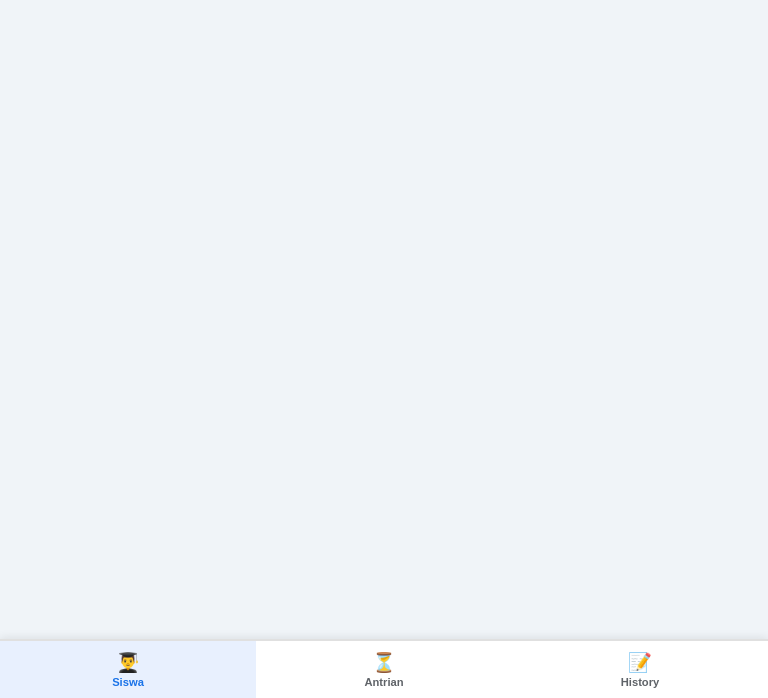
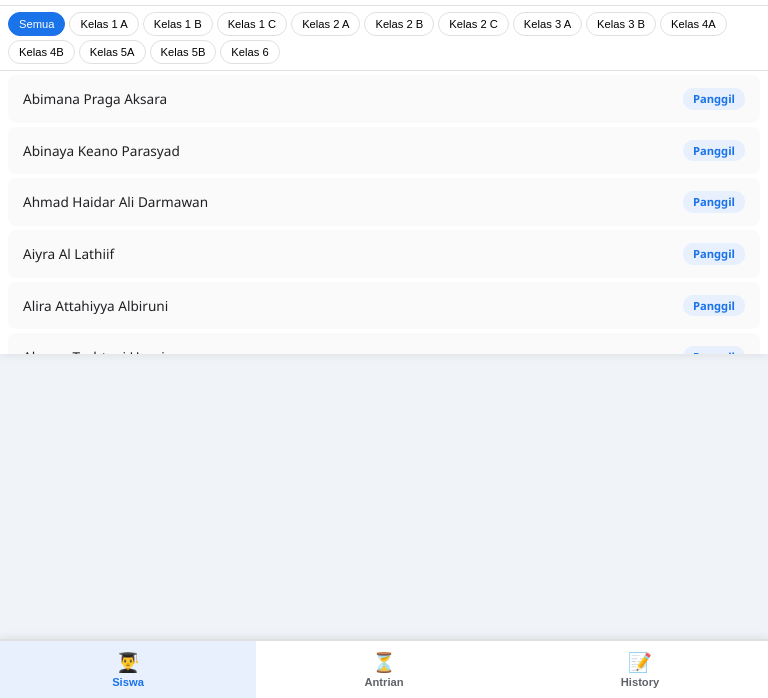
Before and after one commit to gitjoehunzz-pixel/pemanggilansiswasimple, a website: page index.html in a window 768 px wide. Shown: the part 102-800 px from the top of the page. Drawn offline with Linux system fonts and the light colour scheme; no server answers.

Commit message:
📱 Fix mobile: student list always visible + responsive grid

```diff
--- a/index.html
+++ b/index.html
@@ -450,6 +450,16 @@ body {
 @keyframes toastIn { from { opacity: 0; transform: translateX(-50%) translateY(20px); } }
 @keyframes toastOut { to { opacity: 0; transform: translateX(-50%) translateY(20px); } }
 
+/* ==================== RESPONSIVE: TABLET (landscape) ==================== */
+@media (min-width: 401px) and (max-width: 768px) {
+  .student-grid {
+    grid-template-columns: repeat(2, 1fr);
+    gap: 6px;
+    padding: 6px 10px;
+  }
+  .student-card .name { font-size: .82rem; white-space: normal; }
+}
+
 /* ==================== RESPONSIVE: MOBILE ==================== */
 @media (max-width: 768px) {
   .main-container {
@@ -476,12 +486,23 @@ body {
   .history-panel { max-height: none; flex: 1; border-radius: var(--radius); }
   .now-calling { margin-bottom: 8px; }
   .student-grid {
-    grid-template-columns: repeat(auto-fill, minmax(150px, 1fr));
+    grid-template-columns: 1fr;
     gap: 4px;
     padding: 4px 8px;
   }
-  .student-card { padding: 10px 12px; }
-  .student-card .name { font-size: .78rem; }
+  .student-card {
+    padding: 12px 14px;
+    border-radius: 8px;
+  }
+  .student-card .name {
+    font-size: .85rem;
+    white-space: normal;
+    line-height: 1.3;
+  }
+  .student-card .badge {
+    font-size: .7rem;
+    padding: 3px 10px;
+  }
   .header { padding: 8px 12px; }
   .header-logo { width: 40px; height: 40px; }
   .header-title h1 { font-size: 1rem; }
@@ -557,7 +578,7 @@ body {
 <!-- Main -->
 <div class="main-container">
   <!-- Student Panel -->
-  <div class="student-panel" id="studentPanel">
+  <div class="student-panel active" id="studentPanel">
     <div class="panel-header">
       <h2>📋 Daftar Siswa</h2>
       <div class="search-box">
@@ -1547,6 +1568,11 @@ document.addEventListener('keydown', unlockAudio, {once: true});
 // ==================== MOBILE NAV ====================
 const mobileNav = document.getElementById('mobileNav');
 if (mobileNav) {
+  // Set initial state: siswa tab active
+  document.getElementById('studentPanel').classList.add('active');
+  const rightPanel = document.querySelector('.right-panel');
+  if (rightPanel) rightPanel.classList.remove('active');
+
   mobileNav.querySelectorAll('.mobile-nav-btn').forEach(btn => {
     btn.addEventListener('click', () => {
       mobileNav.querySelectorAll('.mobile-nav-btn').forEach(b => b.classList.remove('active'));
```
Also changed, not shown: 1 other file.
